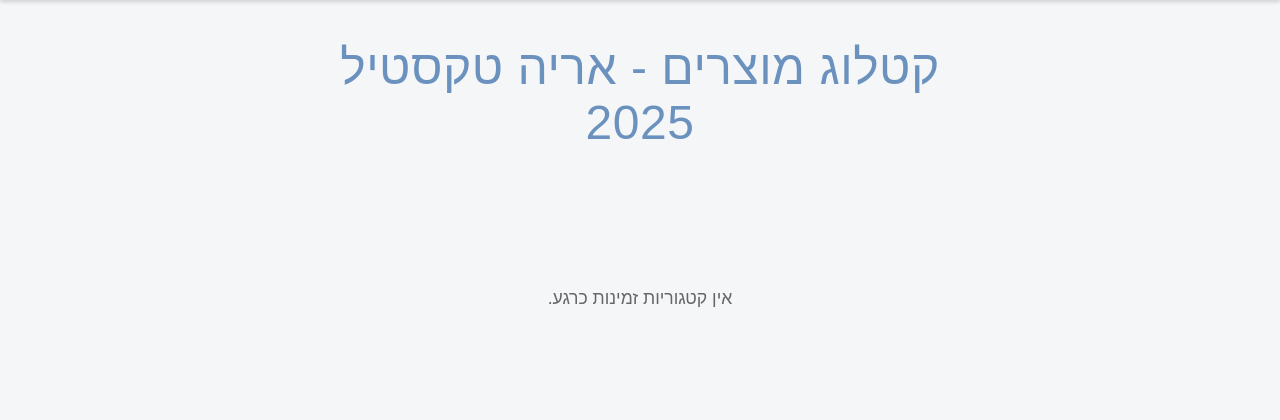
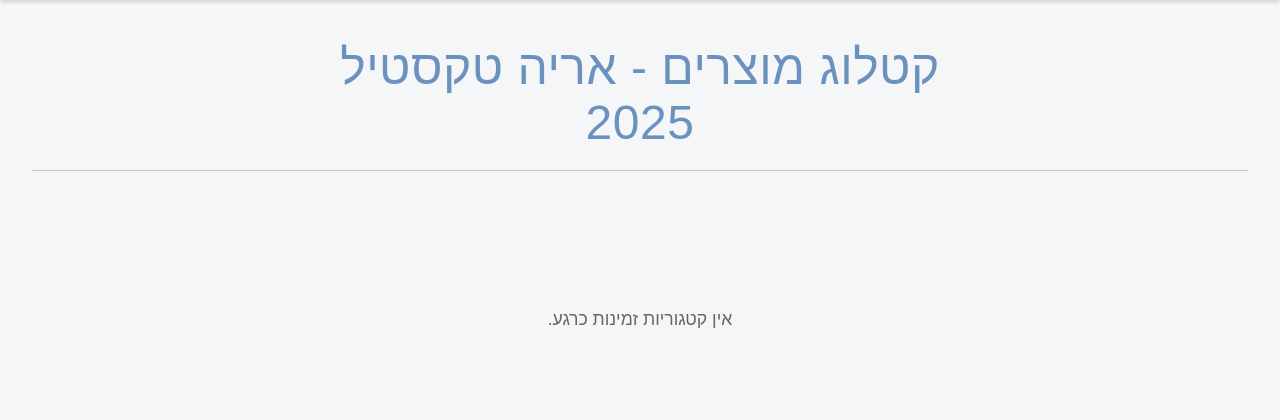
Before and after one commit to levynchi/arye-textile-branding, a Django app: page /catalog/ in a window 1280 px wide. Shown: the part 189-609 px from the top of the page. Run offline with Django 5.2, Linux system fonts and the light colour scheme; data that the repository does not hold is empty; some web fonts are replaced.

Commit message:
Add subtle bottom border to main catalog title (0.5px #c9c9c9)

```diff
--- a/static/catalog/catalog.css
+++ b/static/catalog/catalog.css
@@ -204,6 +204,8 @@
     color: #6B92BF;
     margin: 0;
     letter-spacing: 0.5px;
+    border-bottom: 0.5px solid #c9c9c9;
+    padding-bottom: 20px;
 }
 
 /* Breadcrumb */
```
